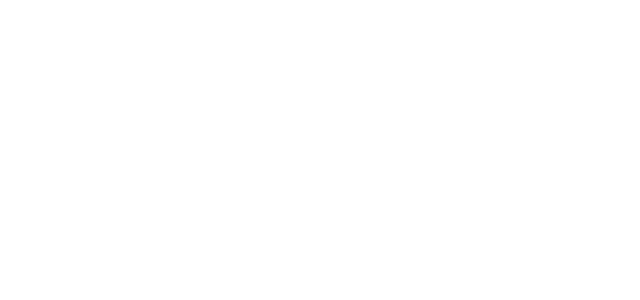
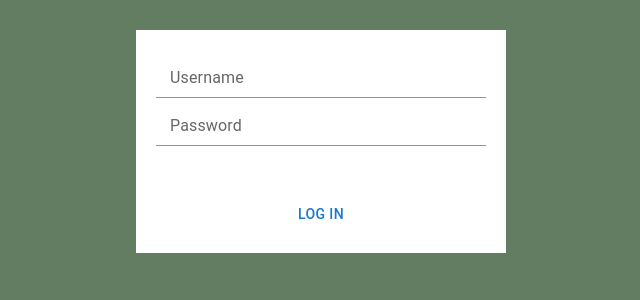
Before and after one commit to hltk/junction-2022, a React (Create React App) app in the folder temp-front/: page /login in a window 1280 px wide. Before the commit this address had no page. Shown: the top 300 px of the page, without its empty margins (319-959 px from the left). Built offline with nearby package versions, Linux system fonts and the light colour scheme.

Commit message:
Login form

```diff
--- a/temp-front/src/App.js
+++ b/temp-front/src/App.js
@@ -4,6 +4,7 @@
 import Chat from './Chat';
 import Chats from './Chats';
 import Home from './Home';
+import Login from './Login';
 
 function App() {
   return (
@@ -12,6 +13,7 @@
         <Route path="/" element={<Home />} exact />
         <Route path="/chat" element={<Chat />} exact />
         <Route path="/chats" element={<Chats />} exact />
+        <Route path="/login" element={<Login />} exact />
       </Routes>
     </Router>
   );
--- a/temp-front/src/Home.js
+++ b/temp-front/src/Home.js
@@ -19,7 +19,7 @@
 
 function Copyright(props) {
   return (
-    <Typography variant="body2" color="text.secondary" align="center" {...props}>
+    <Typography variant="body2" color="text.secondary" align="center">
       {'Copyright © '}
       <Link color="inherit" href="https://mui.com/">
         Your Website
@@ -205,11 +205,7 @@
                 </Typography>
                 <ul>
                   {footer.description.map((item) => (
-                    <li key={item}>
-                      <Link href="#" variant="subtitle1" color="text.secondary">
-                        {item}
-                      </Link>
-                    </li>
+                    <li key={item} />
                   ))}
                 </ul>
               </Grid>
--- /dev/null
+++ b/temp-front/src/Login.js
@@ -0,0 +1,45 @@
+import React, { useState } from 'react';
+import {
+  Button, FormControl, Input, InputLabel,
+} from '@mui/material';
+
+import './login.css';
+
+function Login() {
+  const [username, setUsername] = useState();
+  const [password, setPassword] = useState();
+
+  const login = () => {
+    console.log(username, password);
+  };
+
+  return (
+    <form className="form">
+      <FormControl>
+        <InputLabel htmlFor="username">Username</InputLabel>
+        <Input
+          id="username"
+          onChange={(e) => setUsername(e.target.value)}
+          value={username}
+          type="text"
+        />
+      </FormControl>
+
+      <FormControl>
+        <InputLabel htmlFor="password">Password</InputLabel>
+        <Input
+          id="password"
+          onChange={(e) => setPassword(e.target.value)}
+          value={password}
+          type="password"
+        />
+      </FormControl>
+
+      <Button type="button" color="primary" className="form__custom-button" onClick={() => login()}>
+        Log in
+      </Button>
+    </form>
+  );
+}
+
+export default Login;
--- a/temp-front/src/Navigation.js
+++ b/temp-front/src/Navigation.js
@@ -36,16 +36,8 @@
             >
               Chats
             </Link>
-            <Link
-              variant="button"
-              color="text.primary"
-              href="#"
-              sx={{ my: 1, mx: 1.5 }}
-            >
-              Support
-            </Link>
           </nav>
-          <Button href="#" variant="outlined" sx={{ my: 1, mx: 1.5 }}>
+          <Button href="/login" variant="outlined" sx={{ my: 1, mx: 1.5 }}>
             Login
           </Button>
         </Toolbar>
--- /dev/null
+++ b/temp-front/src/login.css
@@ -0,0 +1,27 @@
+* {
+  margin: 0;
+  padding: 0;
+}
+
+body {
+  background: #637d63;
+}
+
+.App {
+  font-family: sans-serif;
+  text-align: center;
+}
+
+.form {
+  max-width: 330px;
+  margin: 0 auto;
+  display: flex;
+  flex-direction: column;
+  background: white;
+  padding: 20px;
+  margin-top: 30px;
+}
+
+.form .form__custom-button {
+  margin-top: 50px;
+}
```
